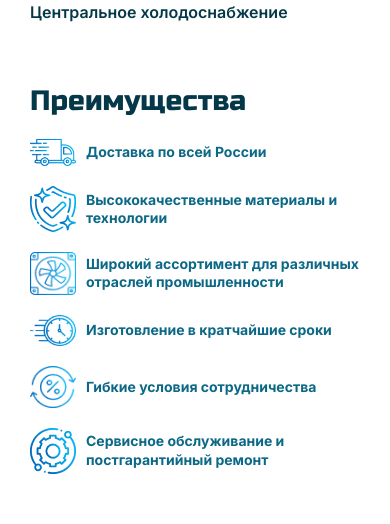
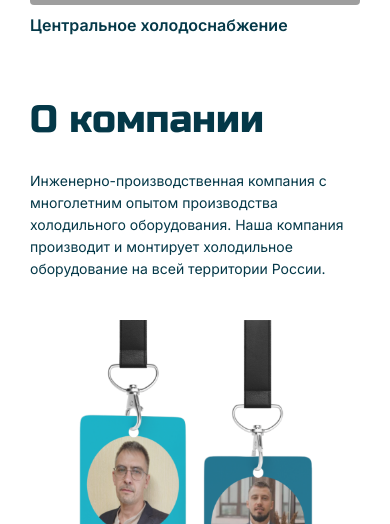
Before and after one commit to MaximKemmel/nadoholod, a React (Vite) app: page / in a window 390 px wide. Shown: the part 1410-1934 px from the top of the page. Built offline with nearby package versions, Linux system fonts and the light colour scheme; grey boxes are pictures that could not be loaded.

Commit message:
Главная (О компании) - Адаптив

```diff
--- a/src/App.module.sass
+++ b/src/App.module.sass
@@ -141,7 +141,7 @@ p
         font-size: 38px
 
     h3
-        font-size: 28px
+        font-size: 38px
 
     h4
         font-size: 32px
--- a/src/pages/Home/Home.tsx
+++ b/src/pages/Home/Home.tsx
@@ -21,7 +21,7 @@ const Home = () => {
     <div>
       {/*<Face />*/}
       <Catalog />
-      {/*<About />*/}
+      <About />
       <Advantages />
       <Equipment />
       <Clients />
--- a/src/pages/Home/content/about/About.module.sass
+++ b/src/pages/Home/content/about/About.module.sass
@@ -124,3 +124,139 @@ $background_color: #FFFFFF
             width: 615px
             left: 65px
             bottom: 38px
+
+@media (max-width: 1100px)
+    .application_container
+        display: none
+
+@media (max-width: 1024px)
+    .content
+        gap: 40px
+
+        .cards
+            width: 325px
+
+        .about
+            font-size: 14px
+
+        .evolution
+            gap: 0
+
+            .title
+                font-size: 20px
+
+            .stages
+                .stage
+                    .num
+                        margin-bottom: -10px
+
+            .half
+                margin-left: 350px
+
+        .competition
+            .description
+                font-size: 16px
+                margin-right: -50px
+                width: 225px
+
+            img
+                width: 220px
+
+        .tripple
+            margin-left: 25.5%
+
+        .double
+            margin-left: 12.5%
+
+@media (max-width: 885px)
+    .content
+        gap: 20px
+
+        .cards
+            width: 235px
+
+        .evolution
+            .half
+                margin-left: 250px
+
+        .competition
+            left: 0
+            right: auto
+            flex-direction: column
+            gap: 10px
+
+            .description
+                margin: 0
+
+            img
+                width: 220px
+
+        .half
+            margin-left: 250px
+
+        .tripple
+            margin-left: calc(250px + 7%)
+
+        .double
+            margin-left: calc(250px + 14%)
+
+        .first
+            margin-left: calc(250px + 21%)
+
+@media (max-width: 700px)
+    .content
+        .tripple
+            margin-left: calc(250px + 2%)
+
+        .double
+            margin-left: calc(250px + 4%)
+
+        .first
+            margin-left: calc(250px + 8%)
+
+@media (max-width: 600px)
+    .content
+        gap: 20px
+        margin-bottom: 40px
+
+        .about
+            font-weight: 400
+
+        .cards
+            position: relative
+            width: 240px
+            align-self: center
+            display: flex
+            margin-top: 20px
+
+        .evolution
+            .stages
+                gap: 10px
+
+                .stage
+                    width: 100%
+
+                    .num
+                        font-size: 70px
+
+                    .about
+                        font-weight: 700
+
+            .half
+                margin-left: 0
+
+        .competition
+            position: relative
+            margin-top: 20px
+
+            .description
+                font-size: 14px
+
+            img
+                width: 170px
+
+        .half,
+        .double,
+        .tripple,
+        .first
+            margin-left: 0
--- a/src/pages/Home/content/about/About.tsx
+++ b/src/pages/Home/content/about/About.tsx
@@ -10,7 +10,6 @@ const About = () => {
     <div className={`${pageStyles.container} ${styles.relative}`}>
       <div className={pageStyles.container_content}>
         <div className={styles.content}>
-          <img className={styles.cards} src={CompanyCardsImage} alt="" />
           <div className={`${styles.head} ${styles.half}`}>
             <h3>О компании</h3>
             <div className={styles.about}>
@@ -18,6 +17,7 @@ const About = () => {
               производит и монтирует холодильное оборудование на всей территории России.
             </div>
           </div>
+          <img className={styles.cards} src={CompanyCardsImage} alt="" />
           <div className={styles.evolution}>
             <div className={`${styles.title} ${styles.half}`}>Развитие компании</div>
             <div className={styles.stages}>
@@ -33,7 +33,7 @@ const About = () => {
                 <div className={styles.num}>02</div>
                 <div className={styles.about}>Начало работы по производству и холодильных камер в Алтайском крае</div>
               </div>
-              <div className={styles.stage}>
+              <div className={`${styles.stage} ${styles.first}`}>
                 <div className={styles.num}>01</div>
                 <div className={styles.about}>Начало работы по производству и холодильных камер в Алтайском крае</div>
               </div>
--- a/src/pages/Home/content/advantages/Advantages.module.sass
+++ b/src/pages/Home/content/advantages/Advantages.module.sass
@@ -52,6 +52,7 @@ $text_color: #0B6886
 
 @media (max-width: 600px)
     .advantages
+        margin-top: 10px
         gap: 20px
 
         .advantage
--- a/src/pages/Home/content/clients/Clients.module.sass
+++ b/src/pages/Home/content/clients/Clients.module.sass
@@ -22,5 +22,7 @@
 
 @media (max-width: 500px)
     .clients
+        justify-content: space-evenly
+
         .client
             width: calc((100% - 10px) / 2)
--- a/src/pages/Home/content/equipment/Equipment.module.sass
+++ b/src/pages/Home/content/equipment/Equipment.module.sass
@@ -153,6 +153,7 @@ $background_color: #FFFFFF
 
 @media (max-width: 360px)
     .content
+        margin-top: 40px
         gap: 60px
 
         .equipments
```
